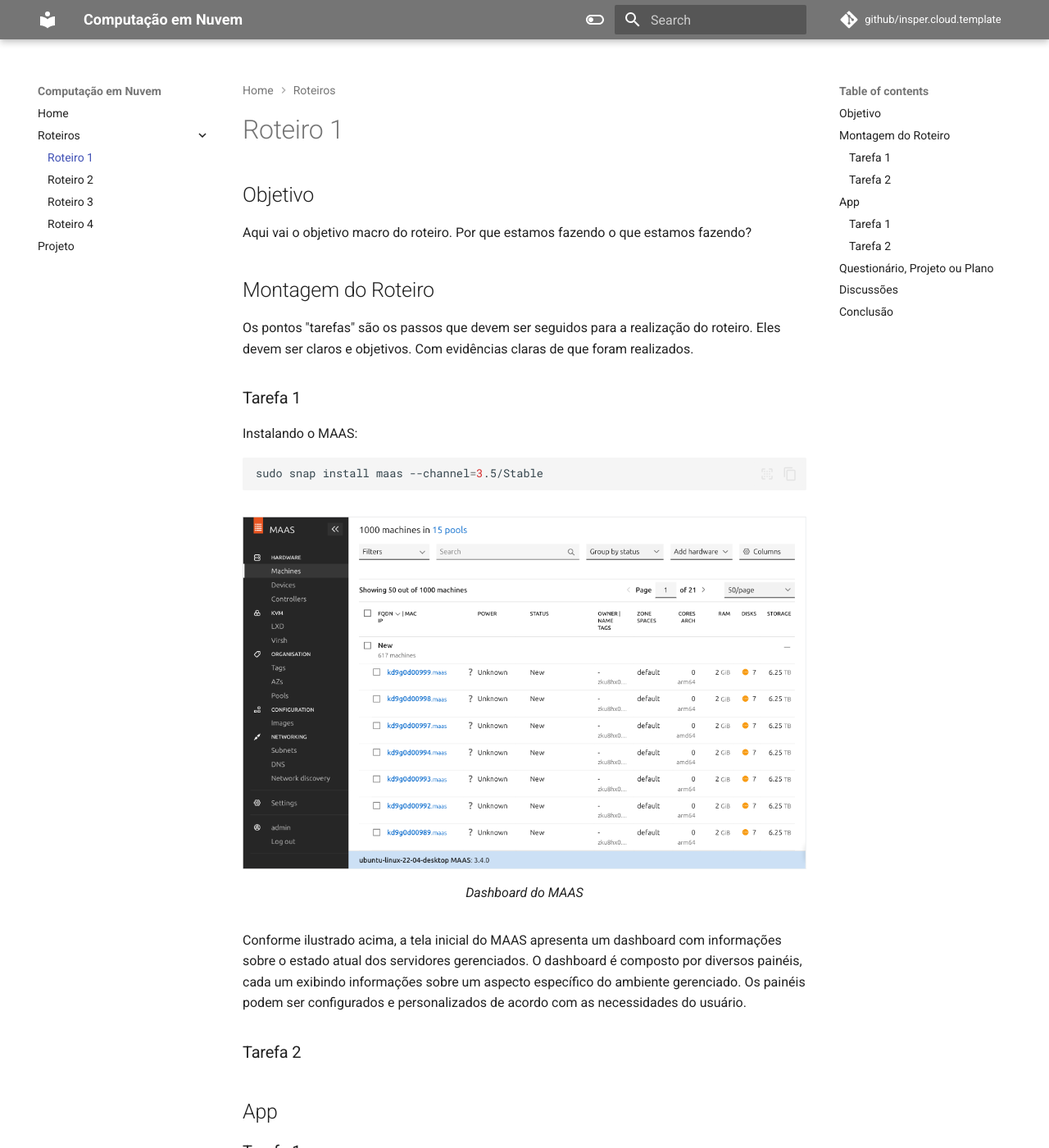
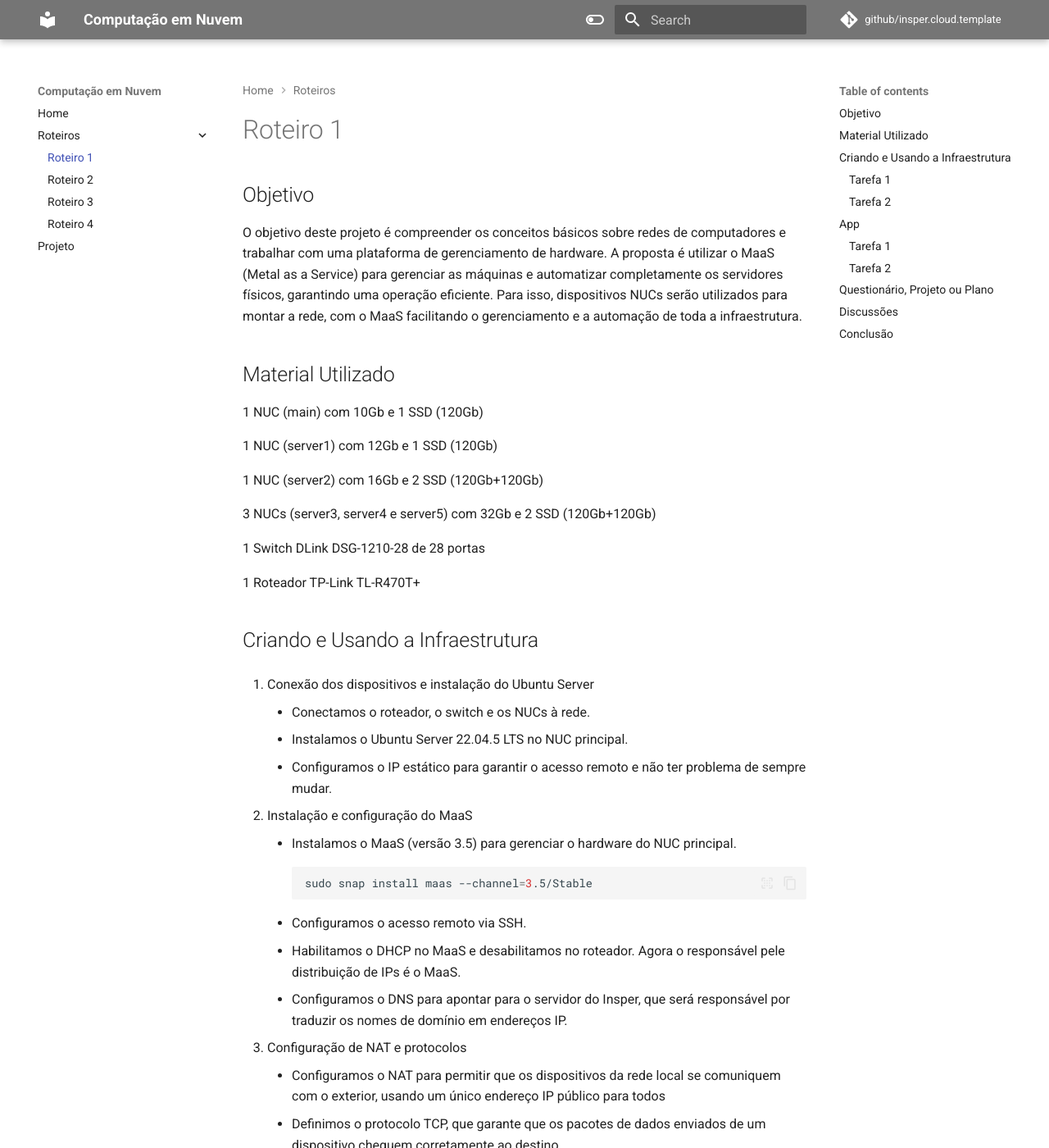
Before and after one commit to vitorpadovani/CloudJ, an MkDocs documentation site: the page built from docs/roteiro1/main.md, in a window 1280 px wide and 1400 px high. Shown: the whole window at 82% size. Built offline with MkDocs 1.6.1 and Material for MkDocs 9.7.7, drawn with Linux system fonts in a browser that asks for light colours; comment, search, counter and statistics services are not loaded; some of the changed text lies outside the part shown.

Commit message:
Textos Criação e Utilização Infra

````diff
--- a/docs/roteiro1/main.md
+++ b/docs/roteiro1/main.md
@@ -1,10 +1,56 @@
 ## Objetivo
 
-Aqui vai o objetivo macro do roteiro. Por que estamos fazendo o que estamos fazendo?
+O objetivo deste projeto é compreender os conceitos básicos sobre redes de computadores e trabalhar com uma plataforma de gerenciamento de hardware. A proposta é utilizar o MaaS (Metal as a Service) para gerenciar as máquinas e automatizar completamente os servidores físicos, garantindo uma operação eficiente. Para isso, dispositivos NUCs serão utilizados para montar a rede, com o MaaS facilitando o gerenciamento e a automação de toda a infraestrutura.
 
-## Montagem do Roteiro
+## Material Utilizado
+1 NUC (main) com 10Gb e 1 SSD (120Gb)
 
-Os pontos "tarefas" são os passos que devem ser seguidos para a realização do roteiro. Eles devem ser claros e objetivos. Com evidências claras de que foram realizados.
+1 NUC (server1) com 12Gb e 1 SSD (120Gb)
+
+1 NUC (server2) com 16Gb e 2 SSD (120Gb+120Gb)
+
+3 NUCs (server3, server4 e server5) com 32Gb e 2 SSD (120Gb+120Gb)
+
+1 Switch DLink DSG-1210-28 de 28 portas
+
+1 Roteador TP-Link TL-R470T+
+
+## Criando e Usando a Infraestrutura
+
+1. Conexão dos dispositivos e instalação do Ubuntu Server
+
+    * Conectamos o roteador, o switch e os NUCs à rede.
+    * Instalamos o Ubuntu Server 22.04.5 LTS no NUC principal.
+    * Configuramos o IP estático para garantir o acesso remoto e não ter problema de sempre mudar.
+
+2. Instalação e configuração do MaaS
+
+    * Instalamos o MaaS (versão 3.5) para gerenciar o hardware do NUC principal.
+``` bash
+sudo snap install maas --channel=3.5/Stable
+```
+    * Configuramos o acesso remoto via SSH.
+    * Habilitamos o DHCP no MaaS e desabilitamos no roteador. Agora o responsável pele distribuição de IPs é o MaaS.
+    * Configuramos o DNS para apontar para o servidor do Insper, que será responsável por traduzir os nomes de domínio em endereços IP.
+
+3. Configuração de NAT e protocolos
+
+    * Configuramos o NAT para permitir que os dispositivos da rede local se comuniquem com o exterior, usando um único endereço IP público para todos
+    * Definimos o protocolo TCP, que garante que os pacotes de dados enviados de um dispositivo cheguem corretamente ao destino
+
+4. Deploy do Ubuntu 24.04 e instalação do PostgreSQL
+
+    * Realizamos o deploy do Ubuntu 24.04 nos servidores via MaaS.
+    * Instalamos o Postgres no Server2 para que seja um servidor de banco de dados que será usado para armazenar e gerenciar os dados da aplicação
+    ``` bash
+    sudo apt install postgresql postgresql-contrib -y
+    ```
+    * Criamos a base de dados necessária.
+    ``` bash
+    createdb -O cloud tasks
+    ```
+    * Configuramos o servidor para aceitar conexões remotas dentro da subnet do kit.
+
 
 ### Tarefa 1
 
@@ -12,9 +58,6 @@ Instalando o MAAS:
 
 <!-- termynal -->
 
-``` bash
-sudo snap install maas --channel=3.5/Stable
-```
 
 ![Tela do Dashboard do MAAS](./maas.png)
 /// caption
--- a/mkdocs.yml
+++ b/mkdocs.yml
@@ -1,5 +1,5 @@
 site_name: Computação em Nuvem
-site_author: Silva, J.; Souza, P.
+site_author: Daniel D.; Vitor P.
 site_url: https://hsandmann.github.io/insper.cloud.template
 repo_url: https://github.com/hsandmann/insper.cloud.template
 repo_name: github/insper.cloud.template
````
Also changed, not shown: docs/index.md (+3 -3 lines), 1 other file.
